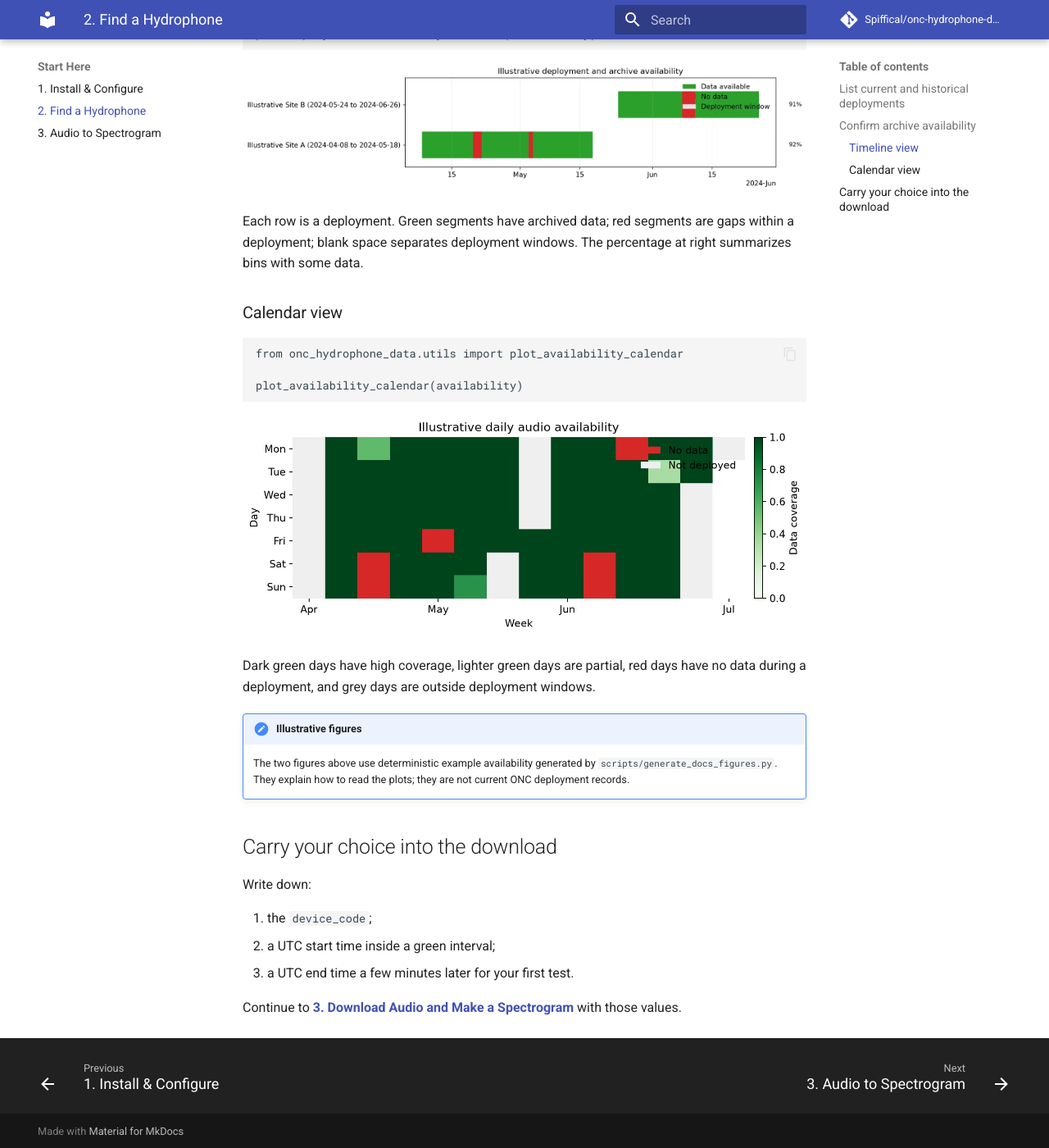
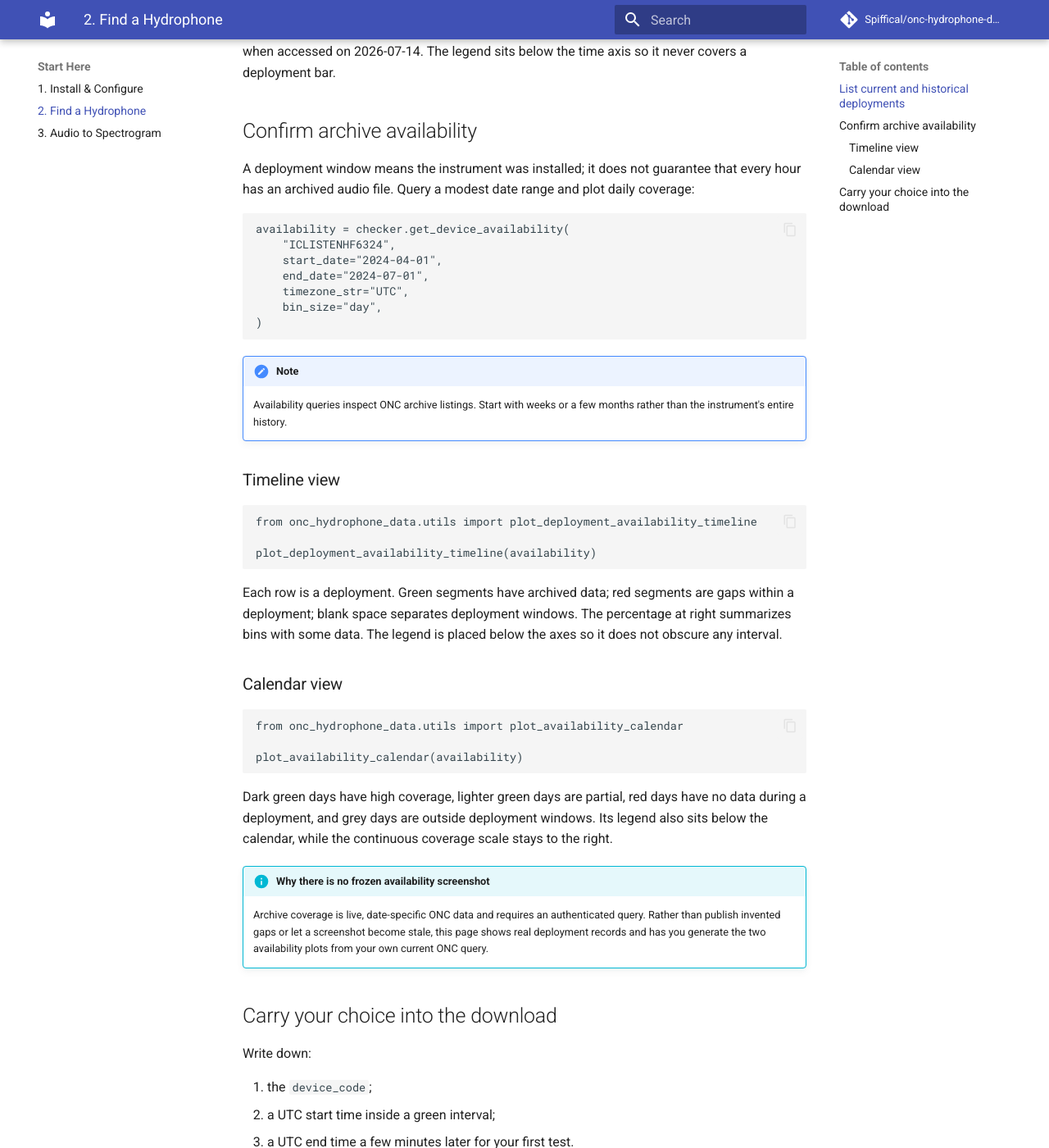
Before and after one commit to Spiffical/onc-hydrophone-data, an MkDocs documentation site: the page built from docs/inventory.md, in a window 1280 px wide and 1400 px high, scrolled down 1980 px. Shown: the whole window at 82% size. Built offline with MkDocs 1.6.1 and Material for MkDocs 9.7.7, drawn with Linux system fonts in a browser that asks for light colours; comment, search, counter and statistics services are not loaded; some of the changed text lies outside the part shown.

Commit message:
Use real ONC data in documentation figures

````diff
--- a/docs/inventory.md
+++ b/docs/inventory.md
@@ -28,9 +28,14 @@
 )
 ```
 
-The table looks like this:
+For example, these are real records for the four-device hydrophone array at
+Main Endeavour Field:
 
-![Illustrative deployment inventory table](assets/inventory_table.svg){: width="100%" loading="lazy" }
+![Current ONC hydrophone-array deployments at Main Endeavour Field](assets/figures/deployment_inventory.webp){: width="100%" loading="lazy" }
+
+*Source: [ONC Hydrophone Location Codes & Data Types](https://wiki.oceannetworks.ca/pages/viewpage.action?pageId=72548654),
+accessed 2026-07-14. An empty ONC end date means the deployment was ongoing in
+that source snapshot.*
 
 Focus on these columns:
 
@@ -49,6 +54,17 @@
     inventory=inventory,
 )
 ```
+
+The plot below uses real ONC deployment records from Main Endeavour Field. The
+older single-hydrophone deployments are followed by the four-position array
+that includes `ICLISTENHF6324`.
+
+![Real ONC hydrophone deployment history at Main Endeavour Field](assets/figures/deployment_timeline.webp){: width="100%" loading="lazy" }
+
+Grey bars are completed deployments. Teal bars had no end date in the
+[official ONC inventory](https://wiki.oceannetworks.ca/pages/viewpage.action?pageId=72548654)
+when accessed on 2026-07-14. The legend sits below the time axis so it never
+covers a deployment bar.
 
 ## Confirm archive availability
 
@@ -78,11 +94,10 @@
 plot_deployment_availability_timeline(availability)
 ```
 
-![Illustrative deployment availability timeline](assets/figures/deployment_timeline.webp){: width="100%" loading="lazy" }
-
 Each row is a deployment. Green segments have archived data; red segments are
 gaps within a deployment; blank space separates deployment windows. The
-percentage at right summarizes bins with some data.
+percentage at right summarizes bins with some data. The legend is placed below
+the axes so it does not obscure any interval.
 
 ### Calendar view
 
@@ -92,15 +107,16 @@
 plot_availability_calendar(availability)
 ```
 
-![Illustrative daily availability calendar](assets/figures/availability_calendar.webp){: width="100%" loading="lazy" }
-
 Dark green days have high coverage, lighter green days are partial, red days
 have no data during a deployment, and grey days are outside deployment windows.
+Its legend also sits below the calendar, while the continuous coverage scale
+stays to the right.
 
-!!! note "Illustrative figures"
-    The two figures above use deterministic example availability generated by
-    `scripts/generate_docs_figures.py`. They explain how to read the plots; they
-    are not current ONC deployment records.
+!!! info "Why there is no frozen availability screenshot"
+    Archive coverage is live, date-specific ONC data and requires an
+    authenticated query. Rather than publish invented gaps or let a screenshot
+    become stale, this page shows real deployment records and has you generate
+    the two availability plots from your own current ONC query.
 
 ## Carry your choice into the download
 
````
Also changed, not shown: docs/custom_spectrograms.md (+11 -7 lines), docs/index.md (+4 -3 lines), docs/quickstart.md (+10 -8 lines), docs/assets/figures/availability_calendar.webp (deleted), docs/assets/figures/deployment_inventory.webp (added), docs/assets/figures/deployment_timeline.webp, docs/assets/figures/example_local_spectrogram.webp, docs/assets/figures/spectrogram_window_comparison.webp, docs/assets/inventory_table.svg (deleted), 3 other files.
